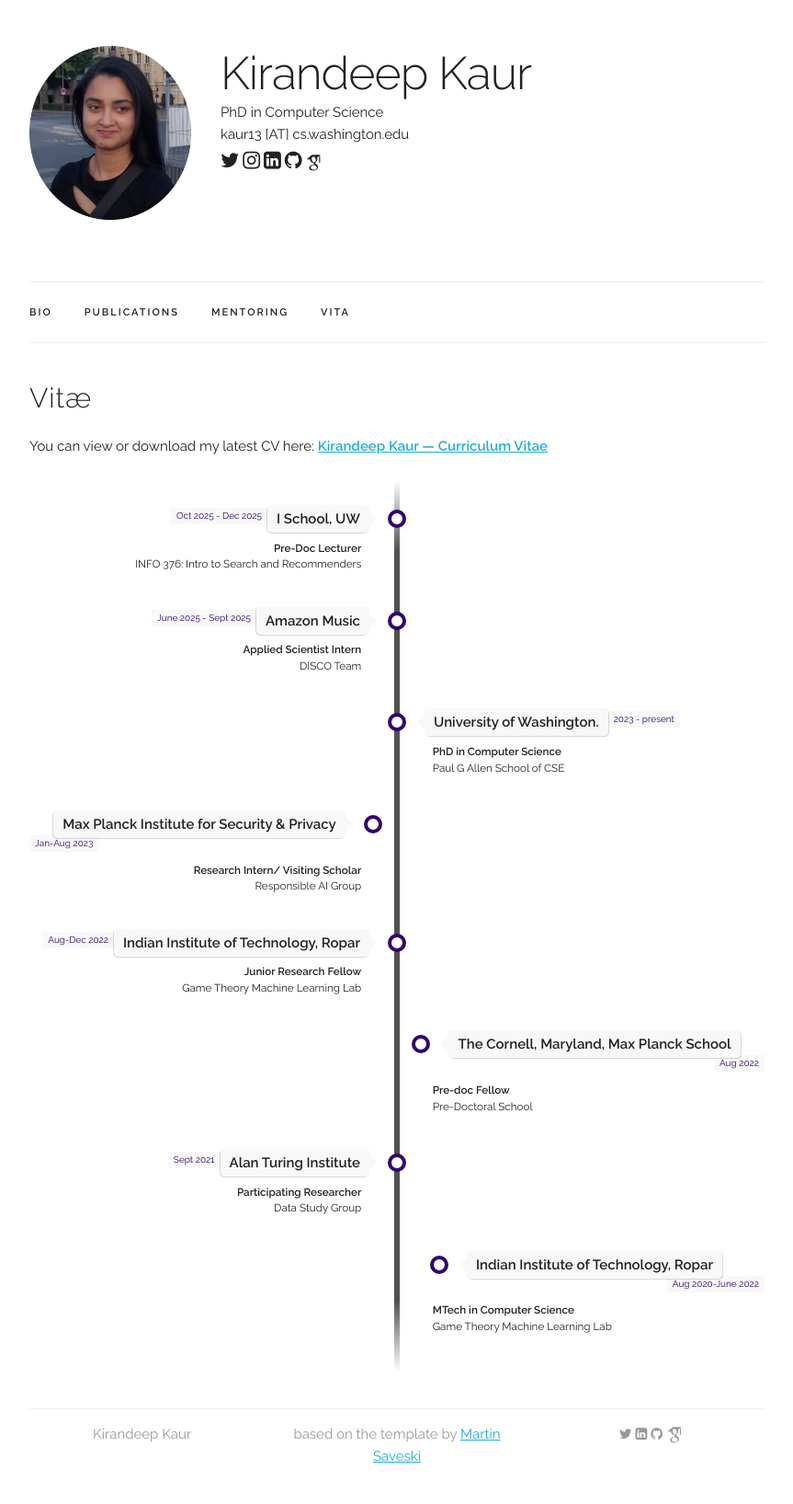
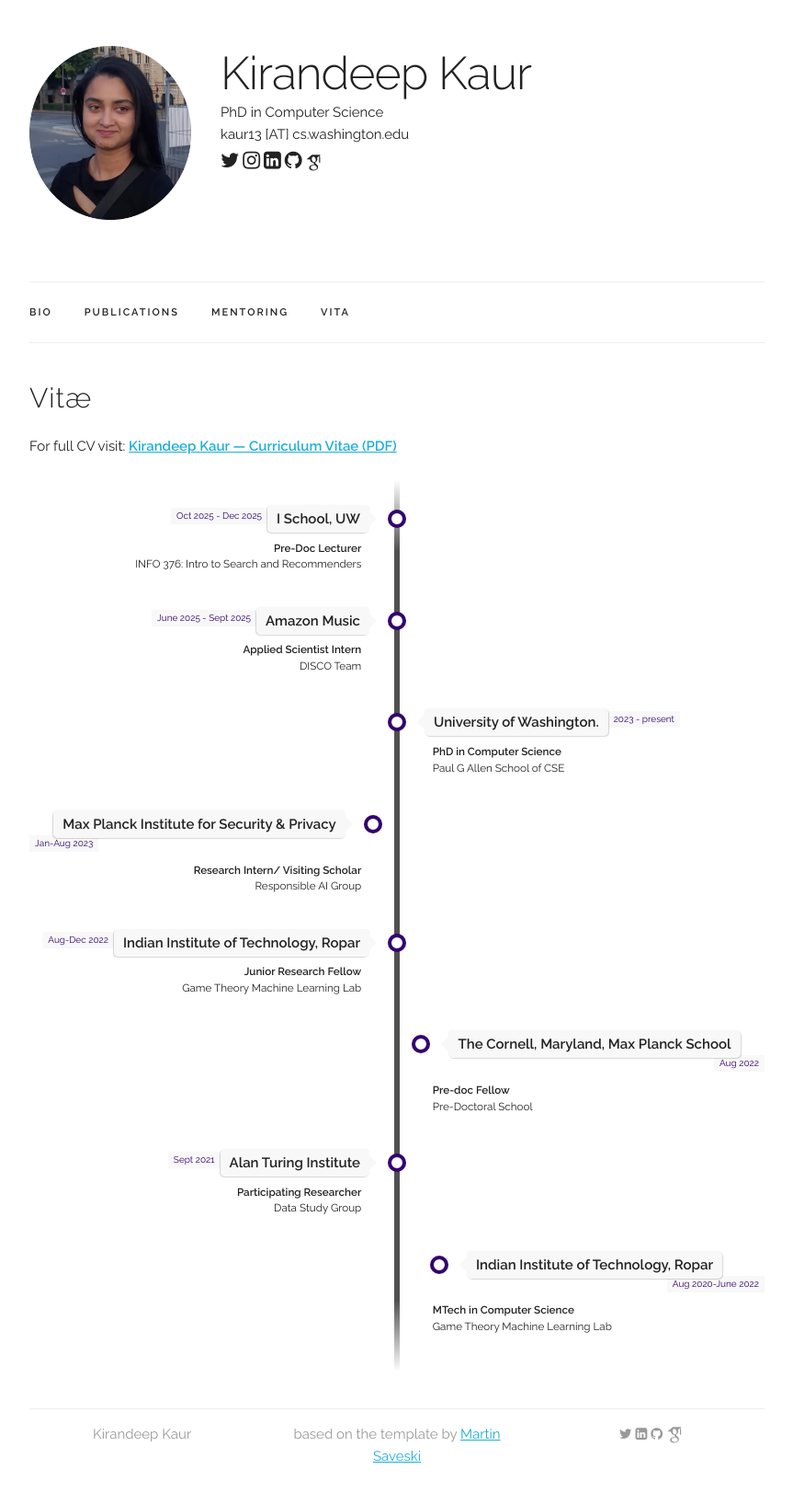
Before and after one commit to i-kiran/i-kiran.github.io, a Jekyll site: the page built from resume.md, in a window 1280 px wide. Shown: the whole page at 92% size, without its empty margins (208-1071 px from the left). Built offline with Jekyll 4.4.1, drawn with Linux system fonts in a browser that asks for light colours; some web fonts are replaced.

Commit message:
Update CV and Vita page link

```diff
--- a/resume.md
+++ b/resume.md
@@ -10,9 +10,9 @@
 
   <div class="resume-highlight">
     <p>
-      You can view or download my latest CV here:
-      <a href="{{ '/assets/files/Kirandeep_Kaur_CV.pdf' | relative_url }}" target="_blank">
-        <b>Kirandeep Kaur — Curriculum Vitae</b>
+      For full CV visit:
+      <a href="{{ '/assets/files/Kirandeep_Kaur_CV.pdf' | relative_url }}" target="_blank" rel="noopener noreferrer">
+        <b>Kirandeep Kaur — Curriculum Vitae (PDF)</b>
       </a>
     </p>
   </div>
```
Also changed, not shown: 1 other file.
